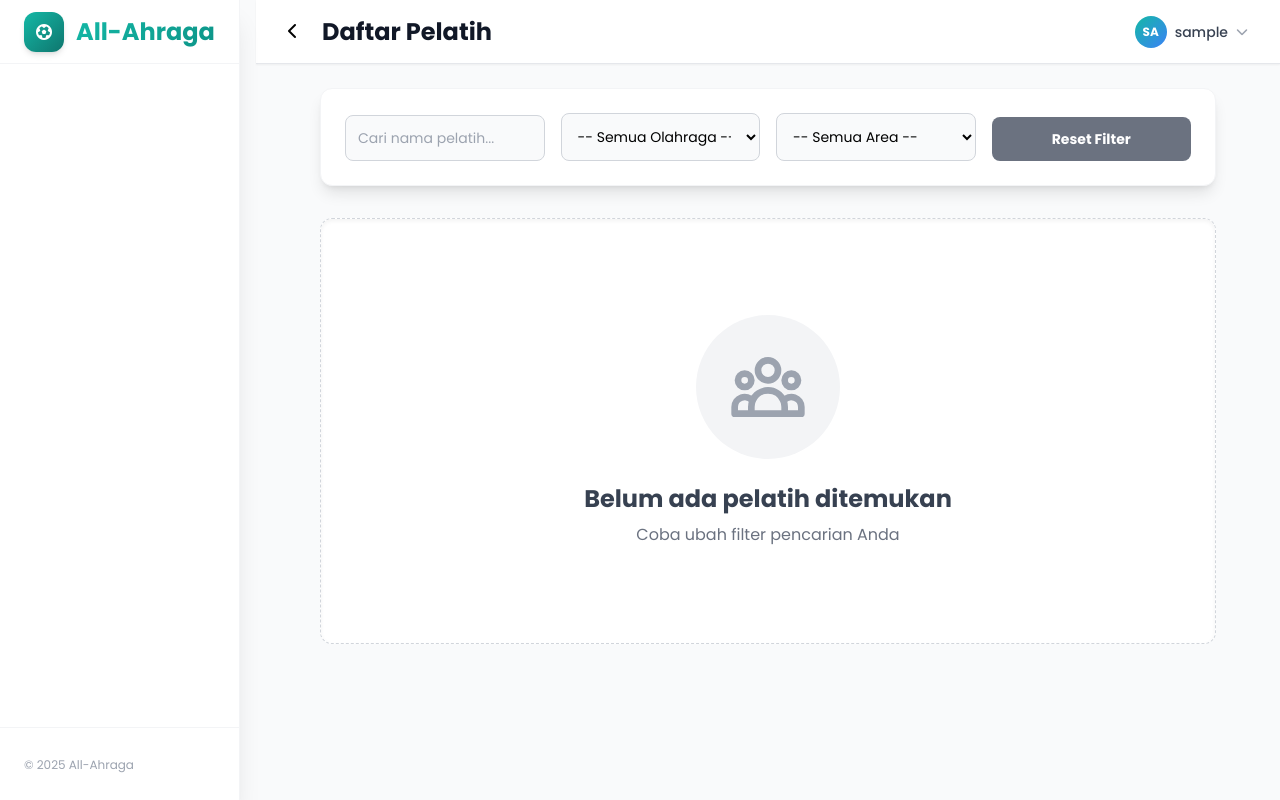
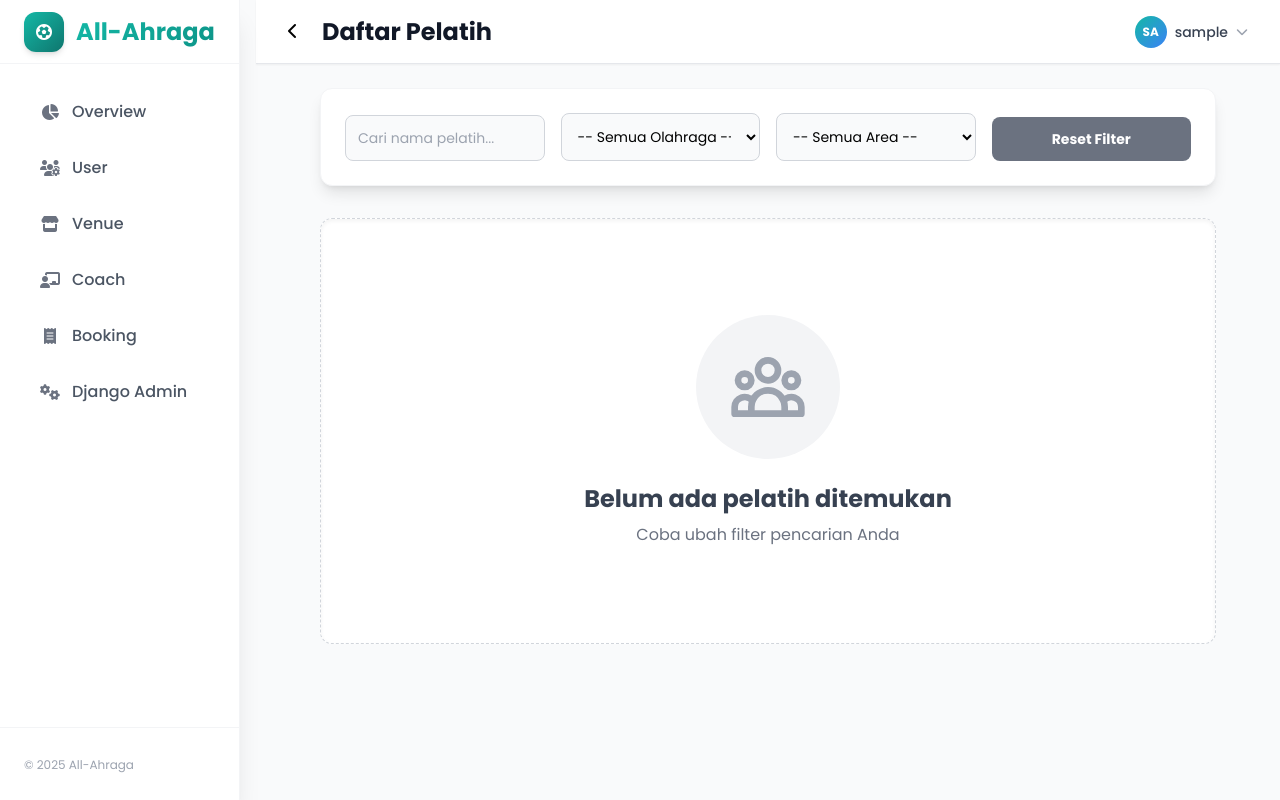
Before and after one commit to pbp-kelompok-e4/all-ahraga, a Django app: page /coaches/ in a window 1280 px wide. Run offline with Django 5.2, Linux system fonts and the light colour scheme; the visitor is signed in with stand-in values (Sample User, id 1); data comes from the database, SQL or seed files in the repository; some libraries are stand-ins or nearby versions.

Commit message:
admin dashboard

```diff
--- a/main/urls.py
+++ b/main/urls.py
@@ -12,7 +12,6 @@ urlpatterns = [
     path('dashboard/venue/add/', views.venue_create_view, name='venue_create'),
     path('dashboard/venue/<int:venue_id>/manage/', views.venue_manage_view, name='venue_manage'),
     path('dashboard/coach/', views.coach_dashboard_view, name='coach_dashboard'),
-    path('dashboard/admin/', views.admin_dashboard_view, name='admin_dashboard'),
     path('dashboard/venue/revenue/', views.venue_revenue_view, name='venue_revenue'),
     path('venue/delete/<int:venue_id>/', views.delete_venue_view, name='delete_venue'),
     path('venue/<int:venue_id>/book/', views.create_booking, name='create_booking'),
@@ -40,4 +39,10 @@ urlpatterns = [
     path('landing/', views.landing_page_view, name='landing'),
     path('review/<int:booking_id>/new/', views.upsert_review, name='submit_review'),
     path('review/<int:review_id>/delete/', views.delete_review, name='delete_review'),
+    path('dashboard/admin/', views.admin_dashboard_view, name='admin_dashboard'),
+    path('dashboard/admin/users/', views.admin_user_management_view, name='admin_users'),
+    path('dashboard/admin/venues/', views.admin_venue_management_view, name='admin_venues'),
+    path('dashboard/admin/bookings/', views.admin_booking_management_view, name='admin_bookings'),
+    path('dashboard/admin/coaches/', views.admin_coach_management_view, name='admin_coaches'),
+    path('dashboard/admin/coaches/toggle-verify/<int:coach_id>/', views.admin_toggle_coach_verification_view, name='admin_toggle_coach_verify'),
 ]
--- a/main/views.py
+++ b/main/views.py
@@ -20,6 +20,7 @@ from django.views.decorators.http import require_http_methods
 from django.template.loader import render_to_string
 from django.db.models import Q, Avg
 import pytz
+from django.contrib.auth.models import User
 
 def get_user_dashboard(user):
     # Disederhanakan menggunakan helper baru
@@ -33,6 +34,9 @@ def get_dashboard_redirect_url_name(user):
     """
     if not user.is_authenticated:
         return 'index' # Jika (entah bagaimana) dipanggil oleh user non-auth
+
+    if user.is_superuser or user.is_staff:
+        return 'admin_dashboard'  # Arahkan ke admin dashboard baru
 
     try:
         profile = user.profile
@@ -1166,10 +1170,30 @@ def coach_revenue_report(request):
     }
     return render(request, 'main/coach_revenue_report.html', context)
 
+@login_required(login_url='login')
+@user_passes_test(is_admin, login_url='home')
 def admin_dashboard_view(request):
-    if not is_admin(request.user):
-        return redirect('home')
-    return redirect('home')
+    """
+    Menampilkan dashboard kustom untuk admin (superuser atau staff).
+    Hanya menampilkan 4 statistik utama.
+    """
+
+    # 1. Ambil 4 Statistik Utama
+    total_users = User.objects.count()
+    total_venues = Venue.objects.count()
+    total_coaches = CoachProfile.objects.count()
+    total_bookings = Booking.objects.count()
+
+    # 2. Siapkan Context
+    context = {
+        'total_users': total_users,
+        'total_venues': total_venues,
+        'total_coaches': total_coaches,
+        'total_bookings': total_bookings,
+    }
+
+    # 3. Render template
+    return render(request, 'main/admin_dashboard.html', context)
 
 @login_required(login_url='login')
 @user_passes_test(lambda user: hasattr(user, 'profile') and user.profile.is_customer, login_url='home')
@@ -2005,3 +2029,103 @@ def delete_review(request, review_id):
         return JsonResponse({"success": False, "message": "Metode tidak diizinkan."}, status=405)
     messages.info(request, "Konfirmasi hapus dilakukan dari tombol di halaman.")
     return redirect("booking_history")
+
+# ======================================================
+# ======================================================
+# ======================================================
+
+@login_required(login_url='login')
+@user_passes_test(is_admin, login_url='home')
+def admin_user_management_view(request):
+    """Menampilkan halaman manajemen semua pengguna dengan pagination."""
+    user_list = User.objects.select_related('profile').order_by('-date_joined')
+
+    paginator = Paginator(user_list, 20) # 20 user per halaman
+    page_number = request.GET.get('page')
+    page_obj = paginator.get_page(page_number)
+
+    context = {
+        'users_page': page_obj
+    }
+    return render(request, 'main/admin_users.html', context)
+
+
+@login_required(login_url='login')
+@user_passes_test(is_admin, login_url='home')
+def admin_venue_management_view(request):
+    """Menampilkan halaman manajemen semua venue dengan pagination."""
+    venue_list = Venue.objects.select_related('owner', 'sport_category', 'location').order_by('-id')
+
+    paginator = Paginator(venue_list, 20) # 20 venue per halaman
+    page_number = request.GET.get('page')
+    page_obj = paginator.get_page(page_number)
+
+    context = {
+        'venues_page': page_obj
+    }
+    return render(request, 'main/admin_venues.html', context)
+
+
+@login_required(login_url='login')
+@user_passes_test(is_admin, login_url='home')
+def admin_booking_management_view(request):
+    """Menampilkan halaman manajemen semua booking/transaksi dengan pagination."""
+    booking_list = Booking.objects.select_related(
+        'customer',
+        'venue_schedule__venue',
+        'transaction',
+        'coach_schedule__coach__user'
+    ).order_by('-booking_time')
+
+    paginator = Paginator(booking_list, 20) # 20 booking per halaman
+    page_number = request.GET.get('page')
+    page_obj = paginator.get_page(page_number)
+
+    context = {
+        'bookings_page': page_obj
+    }
+    return render(request, 'main/admin_bookings.html', context)
+
+@login_required(login_url='login')
+@user_passes_test(is_admin, login_url='home')
+def admin_coach_management_view(request):
+    """Menampilkan halaman manajemen semua profil pelatih."""
+
+    # Ambil semua CoachProfile, optimalkan query
+    coach_list = CoachProfile.objects.select_related(
+        'user',
+        'main_sport_trained'
+    ).order_by('user__username')
+
+    paginator = Paginator(coach_list, 20)
+    page_number = request.GET.get('page')
+    page_obj = paginator.get_page(page_number)
+
+    context = {
+        'coaches_page': page_obj
+    }
+    return render(request, 'main/admin_coaches.html', context)
+
+@login_required(login_url='login')
+@user_passes_test(is_admin, login_url='home')
+@require_http_methods(["POST"]) # Memastikan ini hanya bisa diakses via POST
+def admin_toggle_coach_verification_view(request, coach_id):
+    """
+    Meng-toggle status is_verified seorang Coach via AJAX.
+    """
+    try:
+        # Cari coach profile
+        coach = get_object_or_404(CoachProfile, id=coach_id)
+
+        # Balik statusnya (jika True -> False, jika False -> True)
+        coach.is_verified = not coach.is_verified
+        coach.save()
+
+        # Kirim kembali status baru dalam format JSON
+        return JsonResponse({
+            'success': True,
+            'is_verified': coach.is_verified, # Kirim status baru
+            'message': 'Status coach berhasil diperbarui.'
+        })
+    except Exception as e:
+        return JsonResponse({'success': False, 'message': str(e)}, status=500)
--- a/templates/base_dashboard.html
+++ b/templates/base_dashboard.html
@@ -88,7 +88,6 @@
     class="flex min-h-screen"
   >
 
-    <!-- Sidebar -->
     <aside
       id="sidebar"
       class="sidebar bg-white shadow-xl border-r border-gray-100 min-h-screen flex flex-col fixed inset-y-0 left-0 z-30 w-64 lg:w-auto"
@@ -101,7 +100,6 @@
       }"
       x-cloak
     >
-      <!-- Logo Header -->
       <div class="h-16 flex items-center justify-between px-6 border-b border-gray-100 flex-shrink-0">
 
         <a
@@ -130,16 +128,46 @@
 
       </div>
 
-      <!-- Navigation -->
       <nav class="flex-1 p-6 space-y-2 overflow-y-auto">
-        {% if user.is_authenticated and user.profile %}
+
+        {% if user.is_authenticated %}
+
           {% if user.is_superuser or user.is_staff %}
-            <div class="menu-item rounded-xl">
+
+            <div class="menu-item rounded-xl {% if request.resolver_match.url_name == 'admin_dashboard' %}active{% endif %}">
               <a href="{% url 'admin_dashboard' %}" class="flex items-center px-4 py-3 text-gray-600 hover:text-gray-900 hover:bg-gray-50 rounded-xl transition-all" :class="{ 'justify-center': !desktopOpen && !mobileOpen, 'space-x-3': desktopOpen || mobileOpen }">
-                <i class="fa-solid fa-tachometer-alt w-5 text-center text-gray-500 flex-shrink-0"></i>
-                <span class="font-medium whitespace-nowrap" x-show="desktopOpen || mobileOpen" x-transition>Admin Dashboard</span>
+                <i class="fa-solid fa-chart-pie w-5 text-center text-gray-500 flex-shrink-0"></i>
+                <span class="font-medium whitespace-nowrap" x-show="desktopOpen || mobileOpen" x-transition>Overview</span>
               </a>
             </div>
+
+            <div class="menu-item rounded-xl {% if request.resolver_match.url_name == 'admin_users' %}active{% endif %}">
+              <a href="{% url 'admin_users' %}" class="flex items-center px-4 py-3 text-gray-600 hover:text-gray-900 hover:bg-gray-50 rounded-xl transition-all" :class="{ 'justify-center': !desktopOpen && !mobileOpen, 'space-x-3': desktopOpen || mobileOpen }">
+                <i class="fa-solid fa-users-cog w-5 text-center text-gray-500 flex-shrink-0"></i>
+                <span class="font-medium whitespace-nowrap" x-show="desktopOpen || mobileOpen" x-transition>User</span>
+              </a>
+            </div>
+
+            <div class="menu-item rounded-xl {% if request.resolver_match.url_name == 'admin_venues' %}active{% endif %}">
+              <a href="{% url 'admin_venues' %}" class="flex items-center px-4 py-3 text-gray-600 hover:text-gray-900 hover:bg-gray-50 rounded-xl transition-all" :class="{ 'justify-center': !desktopOpen && !mobileOpen, 'space-x-3': desktopOpen || mobileOpen }">
+                <i class="fa-solid fa-store w-5 text-center text-gray-500 flex-shrink-0"></i>
+                <span class="font-medium whitespace-nowrap" x-show="desktopOpen || mobileOpen" x-transition>Venue</span>
+              </a>
+            </div>
+
+            <div class="menu-item rounded-xl {% if request.resolver_match.url_name == 'admin_coaches' %}active{% endif %}">
+              <a href="{% url 'admin_coaches' %}" class="flex items-center px-4 py-3 text-gray-600 hover:text-gray-900 hover:bg-gray-50 rounded-xl transition-all" :class="{ 'justify-center': !desktopOpen && !mobileOpen, 'space-x-3': desktopOpen || mobileOpen }">
+                <i class="fa-solid fa-chalkboard-user w-5 text-center text-gray-500 flex-shrink-0"></i>
+                <span class="font-medium whitespace-nowrap" x-show="desktopOpen || mobileOpen" x-transition>Coach</span>
+              </a>
+            </div>
+            <div class="menu-item rounded-xl {% if request.resolver_match.url_name == 'admin_bookings' %}active{% endif %}">
+              <a href="{% url 'admin_bookings' %}" class="flex items-center px-4 py-3 text-gray-600 hover:text-gray-900 hover:bg-gray-50 rounded-xl transition-all" :class="{ 'justify-center': !desktopOpen && !mobileOpen, 'space-x-3': desktopOpen || mobileOpen }">
+                <i class="fa-solid fa-receipt w-5 text-center text-gray-500 flex-shrink-0"></i>
+                <span class="font-medium whitespace-nowrap" x-show="desktopOpen || mobileOpen" x-transition>Booking</span>
+              </a>
+            </div>
+
             <div class="menu-item rounded-xl">
               <a href="/admin/" target="_blank" class="flex items-center px-4 py-3 text-gray-600 hover:text-gray-900 hover:bg-gray-50 rounded-xl transition-all" :class="{ 'justify-center': !desktopOpen && !mobileOpen, 'space-x-3': desktopOpen || mobileOpen }">
                 <i class="fa-solid fa-cogs w-5 text-center text-gray-500 flex-shrink-0"></i>
@@ -147,14 +175,16 @@
               </a>
             </div>
 
-          {% elif user.profile.is_venue_owner %}
-            <div class="menu-item rounded-xl">
+          {% elif user.profile %}
+
+            {% if user.profile.is_venue_owner %}
+              <div class="menu-item rounded-xl {% if request.resolver_match.url_name == 'venue_dashboard' %}active{% endif %}">
                 <a href="{% url 'venue_dashboard' %}" class="flex items-center px-4 py-3 text-gray-600 hover:text-gray-900 hover:bg-gray-50 rounded-xl transition-all" :class="{ 'justify-center': !desktopOpen && !mobileOpen, 'space-x-3': desktopOpen || mobileOpen }">
                   <i class="fa-solid fa-store w-5 text-center text-gray-500 flex-shrink-0"></i>
                   <span class="font-medium whitespace-nowrap" x-show="desktopOpen || mobileOpen" x-transition>Kelola Lapangan</span>
                 </a>
               </div>
-            <div class="menu-item rounded-xl">
+              <div class="menu-item rounded-xl {% if request.resolver_match.url_name == 'venue_revenue' %}active{% endif %}">
                 <a href="{% url 'venue_revenue' %}" class="flex items-center px-4 py-3 text-gray-600 hover:text-gray-900 hover:bg-gray-50 rounded-xl transition-all" :class="{ 'justify-center': !desktopOpen && !mobileOpen, 'space-x-3': desktopOpen || mobileOpen }">
                   <i class="fa-solid fa-chart-line w-5 text-center text-gray-500 flex-shrink-0"></i>
                   <span class="font-medium whitespace-nowrap" x-show="desktopOpen || mobileOpen" x-transition>Laporan</span>
@@ -162,41 +192,62 @@
               </div>
 
             {% elif user.profile.is_coach %}
-            <div class="menu-item rounded-xl">
+              <div class="menu-item rounded-xl {% if request.resolver_match.url_name == 'coach_list' %}active{% endif %}">
                 <a href="{% url 'coach_list' %}" class="flex items-center px-4 py-3 text-gray-600 hover:text-gray-900 hover:bg-gray-50 rounded-xl transition-all" :class="{ 'justify-center': !desktopOpen && !mobileOpen, 'space-x-3': desktopOpen || mobileOpen }">
                   <i class="fa-solid fa-users w-5 text-center text-gray-500 flex-shrink-0"></i>
                   <span class="font-medium whitespace-nowrap" x-show="desktopOpen || mobileOpen" x-transition>Daftar Pelatih</span>
                 </a>
               </div>
-            <div class="menu-item rounded-xl">
+              <div class="menu-item rounded-xl {% if request.resolver_match.url_name == 'coach_revenue_report' %}active{% endif %}">
                 <a href="{% url 'coach_revenue_report' %}" class="flex items-center px-4 py-3 text-gray-600 hover:text-gray-900 hover:bg-gray-50 rounded-xl transition-all" :class="{ 'justify-center': !desktopOpen && !mobileOpen, 'space-x-3': desktopOpen || mobileOpen }">
                   <i class="fa-solid fa-file-invoice-dollar w-5 text-center text-gray-500 flex-shrink-0"></i>
                   <span class="font-medium whitespace-nowrap" x-show="desktopOpen || mobileOpen" x-transition>Laporan</span>
                 </a>
               </div>
-            <div class="menu-item rounded-xl">
+              <div class="menu-item rounded-xl {% if request.resolver_match.url_name == 'coach_schedule' %}active{% endif %}">
                 <a href="{% url 'coach_schedule' %}" class="flex items-center px-4 py-3 text-gray-600 hover:text-gray-900 hover:bg-gray-50 rounded-xl transition-all" :class="{ 'justify-center': !desktopOpen && !mobileOpen, 'space-x-3': desktopOpen || mobileOpen }">
                   <i class="fa-solid fa-calendar-alt w-5 text-center text-gray-500 flex-shrink-0"></i>
                   <span class="font-medium whitespace-nowrap" x-show="desktopOpen || mobileOpen" x-transition>Jadwal Kamu</span>
                 </a>
               </div>
-            <div class="menu-item rounded-xl">
+              <div class="menu-item rounded-xl {% if request.resolver_match.url_name == 'coach_profile' %}active{% endif %}">
                 <a href="{% url 'coach_profile' %}" class="flex items-center px-4 py-3 text-gray-600 hover:text-gray-900 hover:bg-gray-50 rounded-xl transition-all" :class="{ 'justify-center': !desktopOpen && !mobileOpen, 'space-x-3': desktopOpen || mobileOpen }">
                   <i class="fa-solid fa-user w-5 text-center text-gray-500 flex-shrink-0"></i>
                   <span class="font-medium whitespace-nowrap" x-show="desktopOpen || mobileOpen" x-transition>Profil Kamu</span>
                 </a>
               </div>
+
+            {% else %}
+              <div class="menu-item rounded-xl {% if request.resolver_match.url_name == 'home' %}active{% endif %}">
+                <a href="{% url 'home' %}" class="flex items-center px-4 py-3 text-gray-600 hover:text-gray-900 hover:bg-gray-50 rounded-xl transition-all" :class="{ 'justify-center': !desktopOpen && !mobileOpen, 'space-x-3': desktopOpen || mobileOpen }">
+                  <i class="fa-solid fa-home w-5 text-center text-gray-500 flex-shrink-0"></i>
+                  <span class="font-medium whitespace-nowrap" x-show="desktopOpen || mobileOpen" x-transition>Home</span>
+                </a>
+              </div>
+              <div class="menu-item rounded-xl {% if request.resolver_match.url_name == 'my_bookings' %}active{% endif %}">
+                <a href="{% url 'my_bookings' %}" class="flex items-center px-4 py-3 text-gray-600 hover:text-gray-900 hover:bg-gray-50 rounded-xl transition-all" :class="{ 'justify-center': !desktopOpen && !mobileOpen, 'space-x-3': desktopOpen || mobileOpen }">
+                  <i class="fa-solid fa-ticket w-5 text-center text-gray-500 flex-shrink-0"></i>
+                  <span class="font-medium whitespace-nowrap" x-show="desktopOpen || mobileOpen" x-transition>Booking Saya</span>
+                </a>
+              </div>
+              <div class="menu-item rounded-xl {% if request.resolver_match.url_name == 'booking_history' %}active{% endif %}">
+                <a href="{% url 'booking_history' %}" class="flex items-center px-4 py-3 text-gray-600 hover:text-gray-900 hover:bg-gray-50 rounded-xl transition-all" :class="{ 'justify-center': !desktopOpen && !mobileOpen, 'space-x-3': desktopOpen || mobileOpen }">
+                  <i class="fa-solid fa-history w-5 text-center text-gray-500 flex-shrink-0"></i>
+                  <span class="font-medium whitespace-nowrap" x-show="desktopOpen || mobileOpen" x-transition>Riwayat</span>
+                </a>
+              </div>
+
+            {% endif %}
+
           {% endif %}
         {% endif %}
       </nav>
 
-      <!-- Footer -->
       <div class="p-6 border-t border-gray-100 mt-auto" :class="{ 'text-center': !desktopOpen && !mobileOpen }">
          <span class="text-xs text-gray-400" x-show="desktopOpen || mobileOpen" x-transition>© 2025 All-Ahraga</span>
       </div>
     </aside>
 
-    <!-- Mobile Backdrop -->
     <div
       x-show="mobileOpen"
       @click="mobileOpen = false"
@@ -211,18 +262,15 @@
       x-cloak
     ></div>
 
-    <!-- Main Content Area -->
     <div
       class="content-area flex-1 flex flex-col w-full"
       :class="{ 'lg:pl-64': desktopOpen, 'lg:pl-20': !desktopOpen }"
     >
 
-      <!-- Header -->
       <header class="h-16 bg-white shadow-sm border-b border-gray-200 px-4 sm:px-6 sticky top-0 z-10 flex items-center">
         <div class="flex items-center justify-between w-full">
 
           <div class="flex items-center space-x-3 sm:space-x-4">
-            <!-- Desktop Toggle -->
             <button
               @click="desktopOpen = !desktopOpen"
               class="hidden lg:block p-2 rounded-lg hover:bg-gray-100 transition-colors"
@@ -231,7 +279,6 @@
               <i class="fa-solid" :class="desktopOpen ? 'fa-chevron-left' : 'fa-chevron-right'" class="text-gray-600"></i>
             </button>
 
-            <!-- Mobile Burger -->
             <button
               @click="mobileOpen = !mobileOpen"
               class="lg:hidden p-2 rounded-lg hover:bg-gray-100 transition-colors"
@@ -240,13 +287,11 @@
               <i class="fa-solid fa-bars text-gray-600"></i>
             </button>
 
-            <!-- Page Title -->
             <h2 class="text-lg sm:text-2xl font-semibold text-gray-900">
               {% block page_title %}Dashboard{% endblock page_title %}
             </h2>
           </div>
 
-          <!-- User Menu -->
           {% if user.is_authenticated %}
           <div class="relative" x-data="{ openUser: false }">
             <button
@@ -287,7 +332,6 @@
         </div>
       </header>
 
-      <!-- Main Content -->
       <main class="flex-1 bg-gray-50 px-4 py-6 sm:px-6 md:px-8 lg:px-12 xl:px-16">
         <div class="max-w-7xl mx-auto">
           {% if messages %}
```
Also changed, not shown: main/templates/main/_pagination.html (added, +35 -0 lines), main/templates/main/admin_bookings.html (added, +52 -0 lines), main/templates/main/admin_coaches.html (added, +152 -0 lines), main/templates/main/admin_dashboard.html (added, +79 -0 lines), main/templates/main/admin_users.html (added, +59 -0 lines), main/templates/main/admin_venues.html (added, +46 -0 lines). Lines whose indentation alone changed are shown as unchanged.
